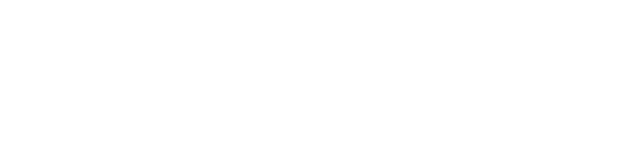
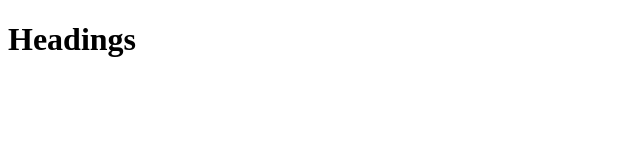
Before and after one commit to umarjoshuahassan/dtcp_Table_Assignment, a plain HTML site: page index.html in a window 1280 px wide. Shown: the whole page, without its empty margins (0-640 px from the left). Drawn offline with Linux system fonts and the light colour scheme.

Commit message:
modified html

```diff
--- a/index.html
+++ b/index.html
@@ -3,9 +3,9 @@
 <head>
     <meta charset="UTF-8">
     <meta name="viewport" content="width=device-width, initial-scale=1.0">
-    <title>Document</title>
+    <title>Table Assignment</title>
 </head>
 <body>
-
+    <h1>Headings</h1>
 </body>
 </html>
```
